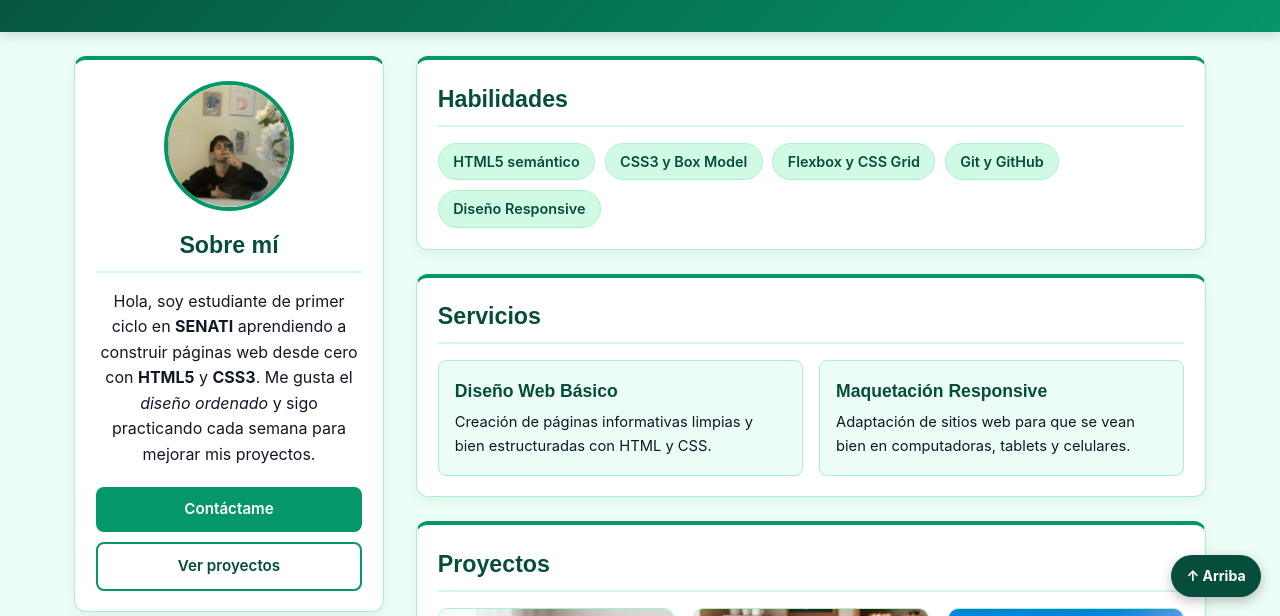
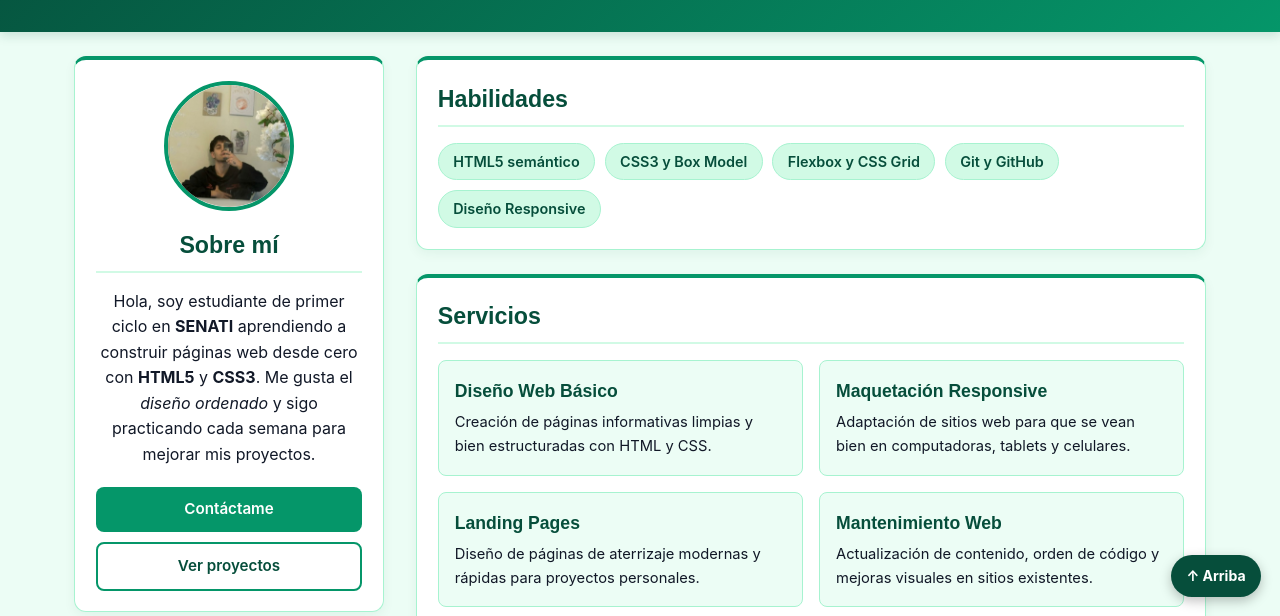
Before and after one commit to abeltrun/portafolio-abel, a plain HTML site: page index.html in a window 1280 px wide. Shown: the part 184-800 px from the top of the page. Drawn offline with Linux system fonts and the light colour scheme.

Commit message:
Update index.html

```diff
--- a/index.html
+++ b/index.html
@@ -57,7 +57,7 @@
                 </ul>
             </section>
 
-            <!-- Sección 3: Servicios -->
+            <!-- Sección 3: Servicios (4 tarjetas) -->
             <section class="tarjeta" id="servicios">
                 <h2>Servicios</h2>
                 <div class="grid-servicios">
@@ -68,6 +68,14 @@
                     <article class="servicio">
                         <h3>Maquetación Responsive</h3>
                         <p>Adaptación de sitios web para que se vean bien en computadoras, tablets y celulares.</p>
+                    </article>
+                    <article class="servicio">
+                        <h3>Landing Pages</h3>
+                        <p>Diseño de páginas de aterrizaje modernas y rápidas para proyectos personales.</p>
+                    </article>
+                    <article class="servicio">
+                        <h3>Mantenimiento Web</h3>
+                        <p>Actualización de contenido, orden de código y mejoras visuales en sitios existentes.</p>
                     </article>
                 </div>
             </section>
```
